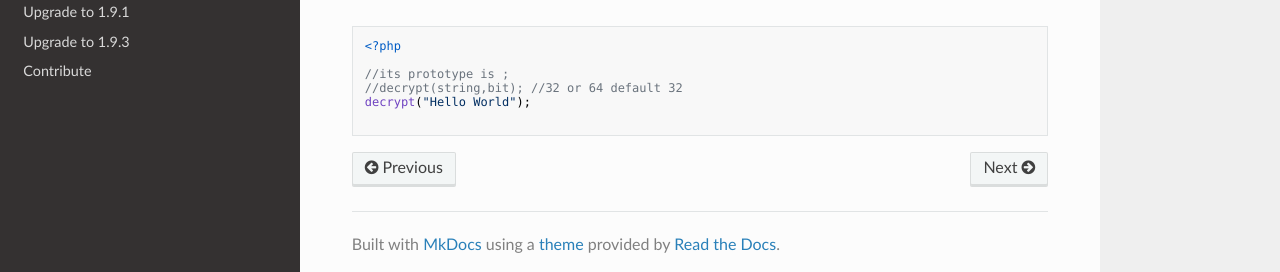
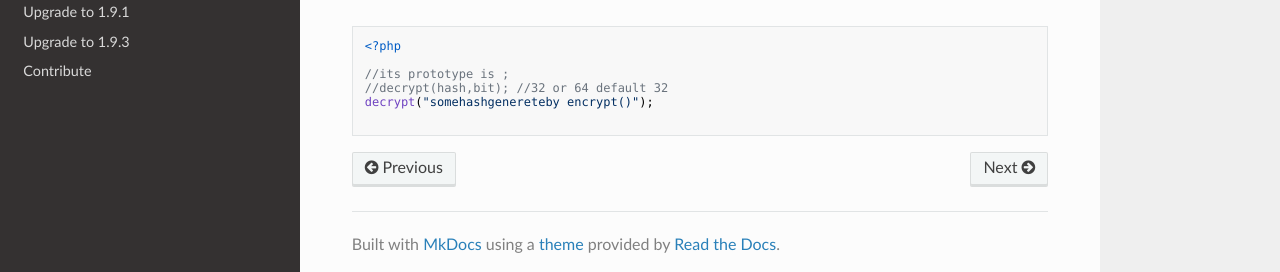
Before and after one commit to alphazframework/zest-docs-latest, an MkDocs documentation site: the page built from docs/cryptography.md, in a window 1280 px wide. Shown: the part 554-826 px from the top of the page. Built offline with MkDocs 1.6.1, drawn with Linux system fonts in a browser that asks for light colours; nearby versions of some CDN libraries; old or Windows-style settings are respelled for this version of MkDocs.

Commit message:
Update cryptography.md

````diff
--- a/docs/cryptography.md
+++ b/docs/cryptography.md
@@ -20,7 +20,7 @@ To decrypt the string/data you need to use a ```decrypt()``` function just simpl
 <?php
 
 //its prototype is ;
-//decrypt(string,bit); //32 or 64 default 32
-decrypt("Hello World");
+//decrypt(hash,bit); //32 or 64 default 32
+decrypt("somehashgenereteby encrypt()");
 
 ```
````
